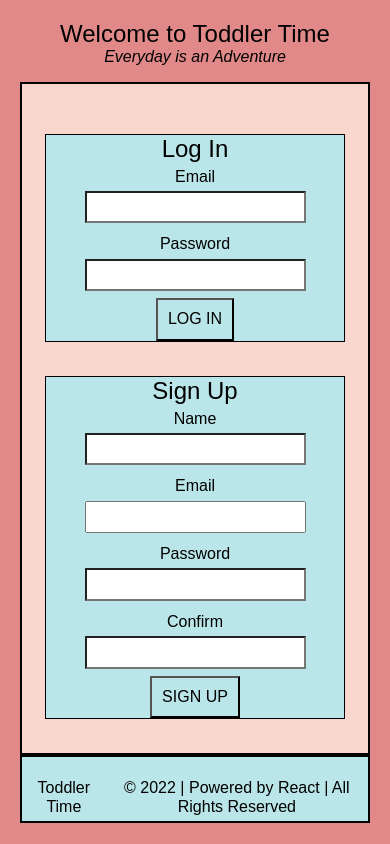
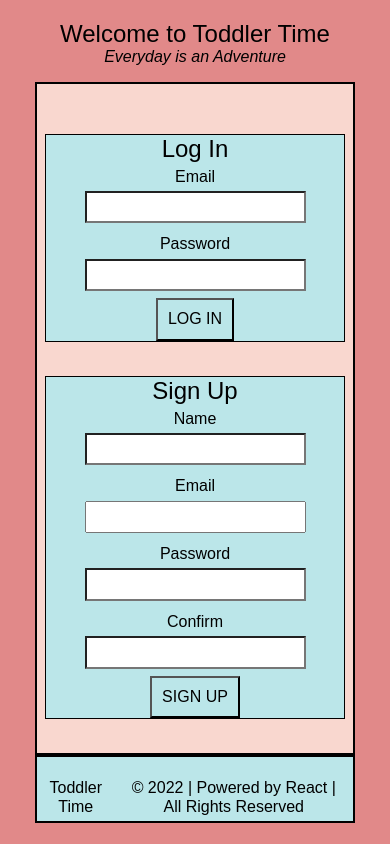
Before and after one commit to smkelly1691/toddlertime, a React (Create React App) app: page / in a window 390 px wide. Built offline with nearby package versions, Linux system fonts and the light colour scheme.

Commit message:
alters styling for mobile screens

```diff
--- a/src/pages/App/App.css
+++ b/src/pages/App/App.css
@@ -45,7 +45,7 @@
     @media only screen and (max-width: 390px){
 
       .App main {
-        max-width: 350px;
+        max-width: 320px;
         }
 
       .email {
```
